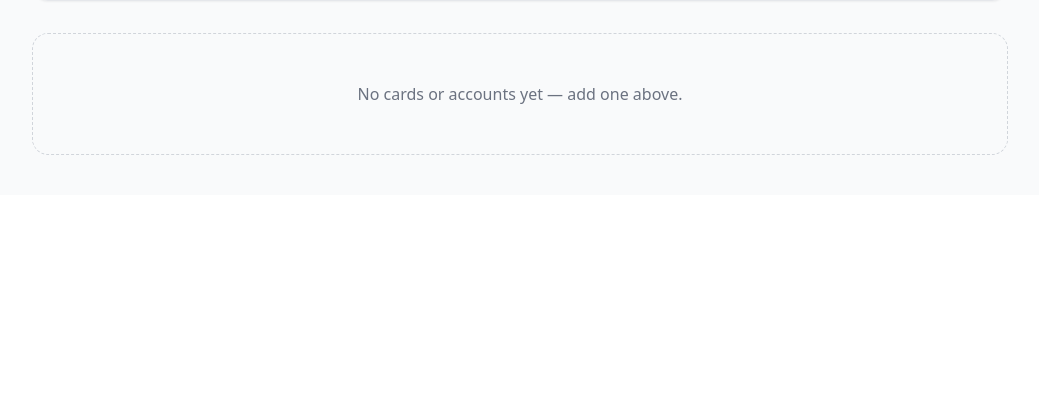
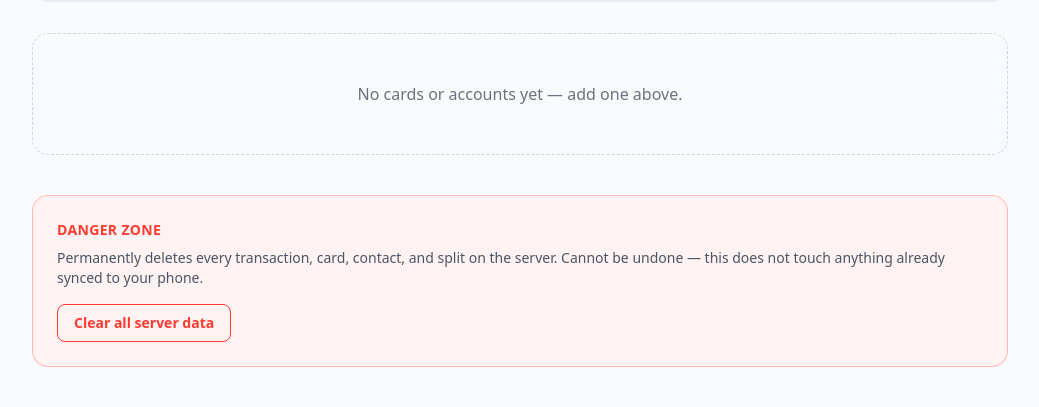
Before and after one commit to digvijay-555/txntrace, a FastAPI app: template server/app/templates/cards.html in a window 1280 px wide. Shown: the part 620-1027 px from the top of the page, without its empty margins (120-1159 px from the left). Before the commit the page ends 775 px from the top, so only its background shows below. Run offline with FastAPI, Linux system fonts and the light colour scheme; the template is opened without the code that fills it, so the values that code supplies are empty; parts of the project's set-up code (start-up, migrations or seed data) failed here and were passed over; some libraries are stand-ins or nearby versions.

Commit message:
fix: partial settlements, stuck swipe, and a server data-reset option
- settlements.ts: a payment from a friend now reduces amount_owed instead
  of only matching when it covers a debt in full, so paying back a debt
  across several partial payments actually settles it
- SwipeableRow: an interrupted swipe (e.g. the list stealing the gesture
  mid-drag) now springs back to rest instead of freezing at its last offset
- Daily: dropped the redundant "Mine" button now that swipe-right covers it
- server: a guarded /api/admin/clear-db plus a "Danger zone" button on
  /cards, for resetting all server data during testing

Co-Authored-By: Claude Sonnet 5 <noreply@anthropic.com>

```diff
--- a/app/src/screens/DailyScreen.tsx
+++ b/app/src/screens/DailyScreen.tsx
@@ -100,9 +100,6 @@ const DailyScreen = () => {
                     <TouchableOpacity style={[styles.splitButton, { backgroundColor: colors.primary }]} onPress={() => setSplitting(item)}>
                       <Text style={styles.actionButtonText}>Split</Text>
                     </TouchableOpacity>
-                    <TouchableOpacity style={[styles.mineButton, { backgroundColor: colors.success }]} onPress={() => confirmMine(item)}>
-                      <Text style={styles.actionButtonText}>Mine</Text>
-                    </TouchableOpacity>
                   </View>
                 </View>
               </View>
@@ -158,7 +155,6 @@ const styles = StyleSheet.create({
   amount: { fontSize: 15, fontWeight: 'bold' },
   actions: { flexDirection: 'row', gap: 6 },
   splitButton: { borderRadius: 8, paddingVertical: 6, paddingHorizontal: 12 },
-  mineButton: { borderRadius: 8, paddingVertical: 6, paddingHorizontal: 12 },
   actionButtonText: { color: '#fff', fontSize: 13, fontWeight: '600' },
 });
 
--- a/server/app/main.py
+++ b/server/app/main.py
@@ -202,7 +202,10 @@ def api_list_contacts():
 async def api_create_splits(txn_id: str, payload: dict[str, Any]):
     """Create-once, like the phone's own split modal: a transaction is
     split a single time, not repeatedly edited, so there's no update path
-    to keep in sync — only a 409 if it's already split."""
+    to keep in sync — only a 409 if it's already split. Also marks the
+    transaction reviewed, exactly like the phone's own split modal does in
+    the same action — otherwise a transaction split from the web never
+    leaves the phone's Daily (pending review) list."""
     entries = payload.get("splits") or []
     if not entries:
         raise HTTPException(status_code=400, detail="No splits provided.")
@@ -225,6 +228,9 @@ async def api_create_splits(txn_id: str, payload: dict[str, Any]):
                 (split_id, txn_id, entry.get("contact_id"), entry.get("contact_name"), entry.get("amount_owed"), now),
             )
             created.append(split_id)
+        conn.execute(
+            "UPDATE transactions SET reviewed = 1, updated_at = %s WHERE id = %s", (now, txn_id)
+        )
     return {"created": created}
 
 
@@ -331,3 +337,19 @@ def api_export_transactions(since: str | None = Query(default=None)):
         else:
             rows = conn.execute("SELECT * FROM transactions ORDER BY updated_at ASC").fetchall()
     return {"transactions": [dict(r) for r in rows]}
+
+
+@app.post("/api/admin/clear-db")
+async def api_clear_db(payload: dict[str, Any]):
+    """Wipes every table — transactions, cards, contacts, splits. There's no
+    auth on this server at all, so the confirm phrase isn't a security
+    boundary, just a guard against firing this by accident (a stray retry,
+    a misclick) given it's irreversible and there's no undo."""
+    if payload.get("confirm") != "CLEAR":
+        raise HTTPException(status_code=400, detail='Send {"confirm": "CLEAR"} to proceed.')
+    with get_db() as conn:
+        conn.execute("DELETE FROM splits")
+        conn.execute("DELETE FROM contacts")
+        conn.execute("DELETE FROM cards")
+        conn.execute("DELETE FROM transactions")
+    return {"cleared": True}
--- a/server/app/templates/cards.html
+++ b/server/app/templates/cards.html
@@ -91,6 +91,17 @@
   {% endfor %}
 </div>
 
+<div class="mt-10 rounded-2xl border border-debit/30 bg-red-50 p-6">
+  <h2 class="text-sm font-bold uppercase tracking-wide text-debit">Danger zone</h2>
+  <p class="mt-2 text-sm text-gray-600">
+    Permanently deletes every transaction, card, contact, and split on the server. Cannot be undone —
+    this does not touch anything already synced to your phone.
+  </p>
+  <button id="clear-db-btn" class="mt-4 rounded-lg border border-debit px-4 py-2 text-sm font-semibold text-debit hover:bg-debit hover:text-white">
+    Clear all server data
+  </button>
+</div>
+
 <script>
   const NEW_TYPE = document.getElementById('new-type');
   const NEW_LIMIT_WRAP = document.getElementById('new-limit-wrap');
@@ -138,5 +149,27 @@
       location.reload();
     });
   });
+
+  document.getElementById('clear-db-btn').addEventListener('click', async () => {
+    const typed = prompt('This deletes every transaction, card, contact, and split on the server, permanently. Type CLEAR to confirm.');
+    if (typed !== 'CLEAR') return;
+
+    const btn = document.getElementById('clear-db-btn');
+    btn.disabled = true;
+    btn.textContent = 'Clearing…';
+    try {
+      const res = await fetch('/api/admin/clear-db', {
+        method: 'POST',
+        headers: { 'Content-Type': 'application/json' },
+        body: JSON.stringify({ confirm: 'CLEAR' }),
+      });
+      if (!res.ok) throw new Error((await res.json()).detail || 'Failed to clear.');
+      location.reload();
+    } catch (err) {
+      alert(err.message);
+      btn.disabled = false;
+      btn.textContent = 'Clear all server data';
+    }
+  });
 </script>
 {% endblock %}
```
Also changed, not shown: app/src/components/SwipeableRow.tsx (+9 -0 lines), app/src/services/settlements.ts (+31 -17 lines).
